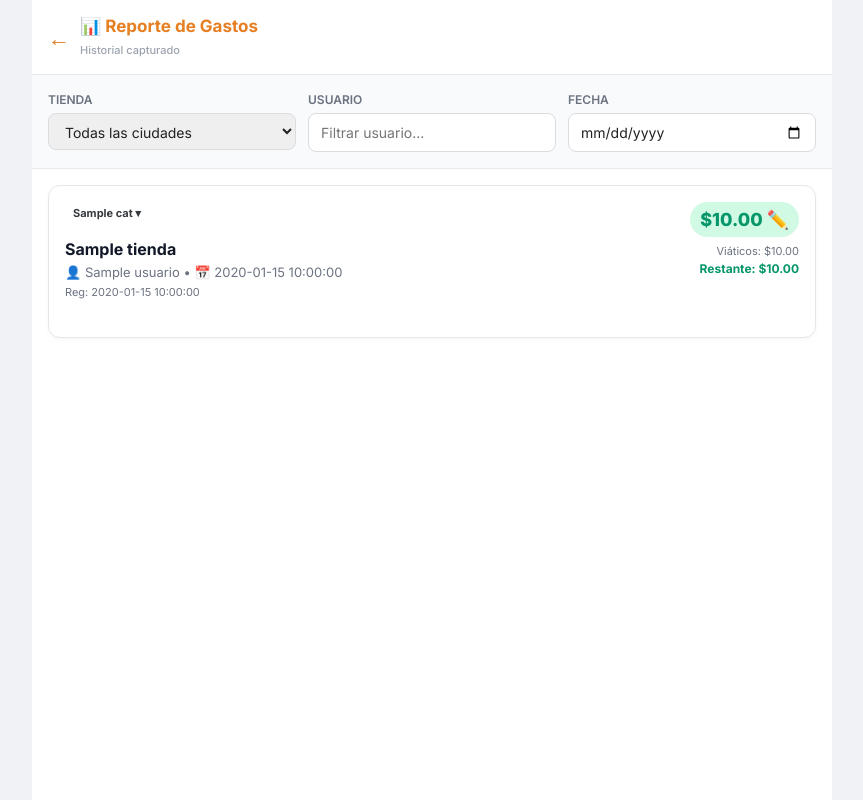
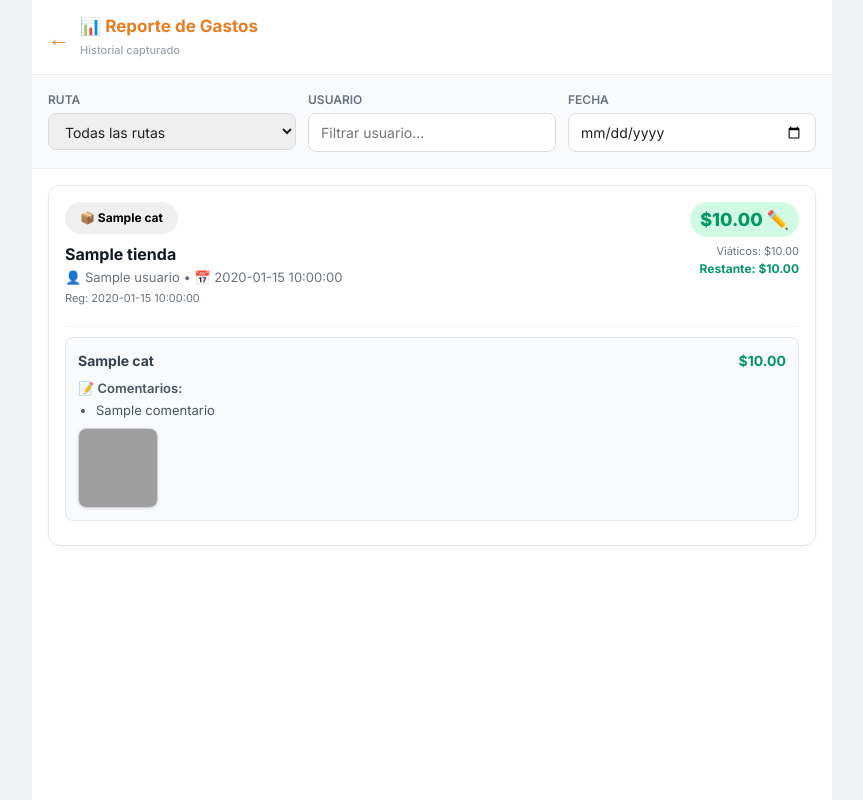
Before and after one commit to 0322203936-cmd/inventario-app, a Flask app: template templates/reporte.html in a window 1280 px wide. Shown: the whole page, without its empty margins (208-1071 px from the left). Run offline with Flask 3, Linux system fonts and the light colour scheme; the template is opened without the code that fills it: most values are stand-ins (such as "Sample title", 1, 10 or a date in 2020); grey boxes are pictures that could not be loaded.

Commit message:
Subiendo ultimas actualizaciones: correccion OCR y edicion individual de categorias en el reporte

```diff
--- a/app.py
+++ b/app.py
@@ -763,7 +763,8 @@ def sync():
 @app.route("/api/foto")
 def api_foto():
     """
-    Redirige a la URL de descarga temporal de Microsoft Graph para una imagen.
+    Descarga la imagen desde SharePoint (server-side) y la devuelve al browser.
+    Evita problemas de CORS/expiración con las URLs pre-autenticadas de Microsoft Graph.
     """
     ruta = request.args.get("path")
     if not ruta:
@@ -775,18 +776,32 @@ def api_foto():
 
     auth_headers = {"Authorization": f"Bearer {token}"}
     try:
-        site_id = _get_site_id(auth_headers)
-        # La ruta viene como "requerimiento vs proyeccion/WALMEX/Gastos/...", quitamos la barra inicial si la hay
+        site_id   = _get_site_id(auth_headers)
         ruta_limpia = ruta.lstrip("/")
-        url = f"https://graph.microsoft.com/v1.0/sites/{site_id}/drive/root:/{ruta_limpia}"
-        r = req_lib.get(url, headers=auth_headers, timeout=15)
-        if r.ok:
-            data = r.json()
-            download_url = data.get("@microsoft.graph.downloadUrl")
-            if download_url:
-                return redirect(download_url)
-        return "Imagen no encontrada", 404
+        meta_url  = f"https://graph.microsoft.com/v1.0/sites/{site_id}/drive/root:/{ruta_limpia}"
+        r = req_lib.get(meta_url, headers=auth_headers, timeout=15)
+        if not r.ok:
+            print(f"[FOTO] Metadata error {r.status_code}: {ruta_limpia}")
+            return "Imagen no encontrada", 404
+
+        download_url = r.json().get("@microsoft.graph.downloadUrl")
+        if not download_url:
+            return "Imagen no encontrada", 404
+
+        # Descargar la imagen en el servidor y enviarla directamente al browser
+        img = req_lib.get(download_url, timeout=30)
+        if not img.ok:
+            print(f"[FOTO] Download error {img.status_code}: {ruta_limpia}")
+            return "Error al descargar imagen", 502
+
+        content_type = img.headers.get("Content-Type", "image/jpeg")
+        resp = make_response(img.content)
+        resp.headers["Content-Type"]  = content_type
+        resp.headers["Cache-Control"] = "public, max-age=3600"
+        return resp
+
     except Exception as e:
+        print(f"[FOTO] Excepcion: {e}")
         return str(e), 500
 
 
@@ -852,7 +867,8 @@ def reporte():
                                     grouped[key]["detalles"][categoria] = {
                                         "monto": monto,
                                         "fotos": fotos_list,
-                                        "comentarios": [comentario_str] if comentario_str else []
+                                        "comentarios": [comentario_str] if comentario_str else [],
+                                        "row_nums": [row_num]
                                     }
                             else:
                                 grouped[key]["monto"] += monto
@@ -867,9 +883,10 @@ def reporte():
 
                                 if categoria:
                                     if categoria not in grouped[key]["detalles"]:
-                                        grouped[key]["detalles"][categoria] = {"monto": 0.0, "fotos": [], "comentarios": []}
+                                        grouped[key]["detalles"][categoria] = {"monto": 0.0, "fotos": [], "comentarios": [], "row_nums": []}
                                     grouped[key]["detalles"][categoria]["monto"] += monto
                                     grouped[key]["detalles"][categoria]["fotos"].extend(fotos_list)
+                                    grouped[key]["detalles"][categoria]["row_nums"].append(row_num)
                                     if comentario_str:
                                         grouped[key]["detalles"][categoria]["comentarios"].append(comentario_str)
 
@@ -887,18 +904,17 @@ def reporte():
 
 @app.route("/api/editar_gasto", methods=["POST"])
 def api_editar_gasto():
-    """Actualiza Monto y Viáticos de un grupo de gastos."""
+    """Actualiza Monto por categoría y Viáticos globales de un grupo de gastos."""
     data = request.json
     pwd = data.get("password")
     if pwd != "cfbc2026":
         return jsonify({"ok": False, "msg": "Contraseña incorrecta."}), 403
 
-    row_nums = data.get("row_nums", [])
-    nuevo_monto = data.get("monto", 0)
+    categorias = data.get("categorias", {})
     nuevo_viatico = data.get("viaticos", 0)
 
-    if not row_nums:
-        return jsonify({"ok": False, "msg": "No hay filas para editar."}), 400
+    if not categorias:
+        return jsonify({"ok": False, "msg": "No hay datos para editar."}), 400
 
     try:
         token = _get_sp_token()
@@ -909,34 +925,108 @@ def api_editar_gasto():
         site_id = _get_site_id(auth_headers)
         base_url = _get_base_url(site_id)
 
-        # Actualizar la primera fila con el monto total y el viático
-        r1 = row_nums[0]
-        # F: Monto, G: Fotos, H: Viaticos. Vamos a actualizar F y H de r1.
-        # Rango F{r1}:H{r1} -> values = [[nuevo_monto, null, nuevo_viatico]]
-        address1 = f"F{r1}:H{r1}"
-        valores1 = [[nuevo_monto, None, nuevo_viatico]] # None para que no toque la foto
+        # Encontrar la primera fila global para guardar los viáticos
+        todas_filas = []
+        for cat_data in categorias.values():
+            todas_filas.extend(cat_data.get("row_nums", []))
 
-        resp1 = req_lib.patch(
-            f"{base_url}/workbook/worksheets/{SP_SHEET_GASTOS}/range(address='{address1}')",
-            headers={**auth_headers, "Content-Type": "application/json"},
-            json={"values": valores1}, timeout=30
-        )
-        if not resp1.ok:
-            return jsonify({"ok": False, "msg": f"Error editando primera fila: {resp1.text}"}), 500
+        if not todas_filas:
+            return jsonify({"ok": False, "msg": "No hay filas para editar."}), 400
 
-        # Si hay más filas en el grupo, poner su monto en 0
-        for rn in row_nums[1:]:
-            addr = f"F{rn}"
-            req_lib.patch(
-                f"{base_url}/workbook/worksheets/{SP_SHEET_GASTOS}/range(address='{addr}')",
+        primera_fila = min(todas_filas)
+
+        # Actualizar viáticos (Columna H) solo si viene en el payload
+        if "viaticos" in data:
+            nuevo_viatico = data["viaticos"]
+            resp_v = req_lib.patch(
+                f"{base_url}/workbook/worksheets/{SP_SHEET_GASTOS}/range(address='H{primera_fila}')",
                 headers={**auth_headers, "Content-Type": "application/json"},
-                json={"values": [[0]]}, timeout=30
+                json={"values": [[nuevo_viatico]]}, timeout=30
             )
+            if not resp_v.ok:
+                return jsonify({"ok": False, "msg": f"Error editando viáticos: {resp_v.text}"}), 500
+
+        # Actualizar los montos por categoría
+        for cat, cat_data in categorias.items():
+            cat_monto = cat_data.get("monto", 0)
+            cat_rows = cat_data.get("row_nums", [])
+
+            if not cat_rows: continue
+            cat_rows.sort()
+            r1 = cat_rows[0]
+
+            # Actualizar monto en F de la primera fila de la categoría
+            resp_m = req_lib.patch(
+                f"{base_url}/workbook/worksheets/{SP_SHEET_GASTOS}/range(address='F{r1}')",
+                headers={**auth_headers, "Content-Type": "application/json"},
+                json={"values": [[cat_monto]]}, timeout=30
+            )
+            if not resp_m.ok:
+                return jsonify({"ok": False, "msg": f"Error editando monto de {cat}: {resp_m.text}"}), 500
+
+            # Poner en 0 las demás filas de esta categoría
+            for rn in cat_rows[1:]:
+                req_lib.patch(
+                    f"{base_url}/workbook/worksheets/{SP_SHEET_GASTOS}/range(address='F{rn}')",
+                    headers={**auth_headers, "Content-Type": "application/json"},
+                    json={"values": [[0]]}, timeout=30
+                )
 
         return jsonify({"ok": True})
     except Exception as e:
         return jsonify({"ok": False, "msg": str(e)}), 500
 
+@app.route("/api/eliminar_foto", methods=["POST"])
+def api_eliminar_foto():
+    """Elimina una foto específica de la base de datos (Excel)."""
+    data = request.json
+    pwd = data.get("password")
+    if pwd != "cfbc2026":
+        return jsonify({"ok": False, "msg": "Contraseña incorrecta."}), 403
+
+    foto_path = data.get("foto_path")
+    if not foto_path:
+        return jsonify({"ok": False, "msg": "No se proporcionó la ruta de la foto."}), 400
+
+    try:
+        token = _get_sp_token()
+        if not token:
+            return jsonify({"ok": False, "msg": "Error de token SP."}), 500
+
+        auth_headers = {"Authorization": f"Bearer {token}"}
+        site_id = _get_site_id(auth_headers)
+        base_url = _get_base_url(site_id)
+
+        # Obtener todas las filas para buscar la foto
+        used_url = f"{base_url}/workbook/worksheets/{SP_SHEET_GASTOS}/usedRange"
+        r = req_lib.get(used_url, headers=auth_headers, timeout=30)
+        if not r.ok:
+            return jsonify({"ok": False, "msg": "Error obteniendo datos."}), 500
+
+        values = r.json().get("values", [])
+        for idx, row in enumerate(values):
+            if len(row) > 6 and row[6]:
+                fotos = [f.strip() for f in str(row[6]).split(",")]
+                if foto_path in fotos:
+                    fotos.remove(foto_path)
+                    new_fotos_str = ",".join(fotos)
+                    row_num = idx + 1
+
+                    # Actualizar celda G{row_num}
+                    resp_p = req_lib.patch(
+                        f"{base_url}/workbook/worksheets/{SP_SHEET_GASTOS}/range(address='G{row_num}')",
+                        headers={**auth_headers, "Content-Type": "application/json"},
+                        json={"values": [[new_fotos_str]]}, timeout=30
+                    )
+                    if resp_p.ok:
+                        return jsonify({"ok": True, "msg": "Foto eliminada correctamente."})
+                    else:
+                        return jsonify({"ok": False, "msg": f"Error al actualizar celda: {resp_p.text}"}), 500
+
+        return jsonify({"ok": False, "msg": "Foto no encontrada en los registros."}), 404
+
+    except Exception as e:
+        return jsonify({"ok": False, "msg": str(e)}), 500
 
 if __name__ == "__main__":
     app.run(host="0.0.0.0", port=int(os.environ.get("PORT", 5000)))
--- a/templates/reporte.html
+++ b/templates/reporte.html
@@ -163,11 +163,12 @@
         .foto-thumb {
             width: 80px;
             height: 80px;
+            object-fit: cover;
             border-radius: 8px;
-            object-fit: cover;
-            border: 1px solid #e5e7eb;
             cursor: pointer;
             box-shadow: 0 1px 3px rgba(0,0,0,0.1);
+            transition: transform 0.2s;
+            border: 1px solid #d1d5db;
         }
 
         /* ── Modal ampliación foto ── */
@@ -199,6 +200,28 @@
             padding: 40px 20px;
             color: #6b7280;
         }
+
+        /* ── Botones de categoría (reemplazan las flechitas) ── */
+        .cat-det-btn {
+            display: inline-flex;
+            align-items: center;
+            gap: 5px;
+            padding: 6px 14px;
+            border-radius: 20px;
+            font-size: 12px;
+            font-weight: 700;
+            cursor: pointer;
+            border: 1.5px solid transparent;
+            transition: opacity 0.15s, transform 0.1s;
+            font-family: inherit;
+        }
+        .cat-det-btn:active { opacity: 0.7; transform: scale(0.97); }
+        .cat-det-btn.casetas { background: #eff6ff; color: #1d4ed8; border-color: #bfdbfe; }
+        .cat-det-btn.comida  { background: #fffbeb; color: #b45309; border-color: #fde68a; }
+        .cat-det-btn.otros   { background: #f9fafb; color: #374151; border-color: #e5e7eb; }
+        .cat-det-btn.open.casetas { background: #1d4ed8; color: #fff; }
+        .cat-det-btn.open.comida  { background: #b45309; color: #fff; }
+        .cat-det-btn.open.otros   { background: #374151; color: #fff; }
     </style>
 </head>
 <body>
@@ -216,12 +239,13 @@
     <!-- Filtros -->
     <div class="filters">
         <div class="filter-group">
-            <span class="filter-label">Tienda</span>
+            <span class="filter-label">Ruta</span>
             <select class="filter-input" id="filtroTienda" onchange="filtrarGastos()">
-                <option value="ALL">Todas las ciudades</option>
-                <option value="Tijuana">Tijuana</option>
-                <option value="Mexicali">Mexicali</option>
-                <option value="Ensenada">Ensenada</option>
+                <option value="ALL">Todas las rutas</option>
+                <option value="MXL">MXL</option>
+                <option value="Ruta 2000">Ruta 2000</option>
+                <option value="Rutas Playas">Rutas Playas</option>
+                <option value="ENS">ENS</option>
             </select>
         </div>
         <div class="filter-group">
@@ -243,50 +267,71 @@
         </div>
         {% else %}
             {% for g in gastos %}
+            {% set card_idx = loop.index0 %}
+            {% set card_num = loop.index %}
+            {% set viaticos = g.viaticos if g.viaticos is not none else (1100 if g.tienda == 'MXL' else 700) %}
             <div class="gasto-card" data-tienda="{{ g.tienda }}" data-usuario="{{ g.usuario.lower() }}" data-fecha="{{ g.fecha }}">
                 <div class="gasto-header">
                     <div>
-                        <div style="display: flex; gap: 4px; margin-bottom: 6px; flex-wrap: wrap;">
-                        {% for cat in g.categoria %}
-                            <div class="cat-badge {{ cat.lower() }}" style="cursor: pointer; opacity: 0.9;" onclick="toggleCategoria('{{ loop.index0 }}', '{{ cat }}')" title="Ver detalles de {{ cat }}">{{ cat }} ▾</div>
+                        <!-- Botones por categoría -->
+                        <div style="display: flex; gap: 6px; margin-bottom: 8px; flex-wrap: wrap;">
+                        {% for cat, det in g.detalles.items() %}
+                            <button class="cat-det-btn {{ cat.lower() }}" id="btn-{{ card_idx }}-{{ cat }}" onclick="switchCategoria('{{ card_idx }}', '{{ cat }}')">
+                                {% if cat == 'CASETAS' %}🛣️{% elif cat == 'COMIDA' %}🍽️{% else %}📦{% endif %}
+                                {{ cat }}
+                            </button>
                         {% endfor %}
                         </div>
                         <div class="gasto-title">{{ g.tienda }}</div>
                         <div class="gasto-subtitle">👤 {{ g.usuario }} • 📅 {{ g.fecha }}</div>
                         <div class="gasto-subtitle" style="font-size: 11px; margin-top:2px;">Reg: {{ g.fecha_reg }}</div>
                     </div>
-                    <div style="text-align: right;" id="display-view-{{ loop.index }}">
-                        <div class="gasto-monto" style="cursor: pointer;" onclick="toggleEdit('{{ loop.index }}')">${{ "{:,.2f}".format(g.monto|float) }} ✏️</div>
-                        {% set viaticos = g.viaticos if g.viaticos is not none else (1100 if g.tienda == 'Mexicali' else (700 if g.tienda == 'Tijuana' else 0)) %}
+                    <div style="text-align: right;" id="display-view-{{ card_num }}">
+                        <div class="gasto-monto" style="cursor: pointer;" onclick="toggleEdit('{{ card_num }}')">${{ "{:,.2f}".format(g.monto|float) }} ✏️</div>
                         {% if viaticos > 0 or g.viaticos is not none %}
                             {% set restante = viaticos - g.monto|float %}
-                            <div style="font-size: 11px; color: #6b7280; margin-top: 6px; cursor: pointer;" onclick="toggleEdit('{{ loop.index }}')">Viáticos: ${{ "{:,.2f}".format(viaticos) }}</div>
+                            <div style="font-size: 11px; color: #6b7280; margin-top: 6px; cursor: pointer;" onclick="toggleEdit('{{ card_num }}')">Viáticos: ${{ "{:,.2f}".format(viaticos) }}</div>
                             <div style="font-size: 12px; font-weight: 700; color: {{ '#059669' if restante >= 0 else '#dc2626' }};">
                                 Restante: ${{ "{:,.2f}".format(restante) }}
                             </div>
                         {% endif %}
                     </div>
 
-                    <div style="text-align: right; display: none;" id="edit-view-{{ loop.index }}">
-                        <input type="number" step="0.01" id="edit-monto-{{ loop.index }}" value="{{ g.monto|float }}" class="filter-input" style="width: 100px; text-align: right; margin-bottom: 4px;" placeholder="Monto">
-                        <br>
-                        <input type="number" step="0.01" id="edit-viatico-{{ loop.index }}" value="{{ viaticos }}" class="filter-input" style="width: 100px; text-align: right; margin-bottom: 4px;" placeholder="Viáticos">
-                        <br>
-                        <button class="btn btn-primary" style="padding: 4px 10px; font-size: 12px;" onclick="guardarEdicion('{{ loop.index }}', {{ g.row_nums | tojson }})">Guardar</button>
-                        <button class="btn btn-secondary" style="padding: 4px 10px; font-size: 12px; background: #9ca3af;" onclick="toggleEdit('{{ loop.index }}')">Cancelar</button>
+                    <div style="text-align: right; display: none; background: #f9fafb; border: 1px solid #d1d5db; padding: 12px; border-radius: 8px; margin-top: 8px;" id="edit-view-{{ card_num }}">
+                        <div style="font-size: 13px; font-weight: 700; margin-bottom: 8px; text-align: left; color: #374151;">Editar Montos:</div>
+
+                        <div id="edit-categorias-{{ card_num }}">
+                        {% for cat, det in g.detalles.items() %}
+                            <div style="display: flex; justify-content: space-between; align-items: center; margin-bottom: 6px;" class="edit-cat-row" data-cat="{{ cat }}" data-rows='{{ det.row_nums | tojson }}'>
+                                <span style="font-size: 12px; font-weight: 600; color: #4b5563;">{{ cat }}:</span>
+                                <input type="number" step="0.01" value="{{ det.monto|float }}" class="filter-input edit-cat-monto" style="width: 100px; text-align: right; padding: 4px;">
+                            </div>
+                        {% endfor %}
+                        </div>
+
+                        <div style="border-top: 1px solid #e5e7eb; margin: 8px 0;"></div>
+
+                        <div style="display: flex; justify-content: space-between; align-items: center; margin-bottom: 12px;">
+                            <span style="font-size: 12px; font-weight: 700; color: #1f2937;">Viáticos globales:</span>
+                            <input type="number" step="0.01" id="edit-viatico-{{ card_num }}" value="{{ viaticos }}" class="filter-input" style="width: 100px; text-align: right; padding: 4px;" placeholder="Viáticos">
+                        </div>
+
+                        <div style="display: flex; justify-content: flex-end; gap: 8px;">
+                            <button class="btn btn-secondary" style="padding: 4px 10px; font-size: 12px; background: #9ca3af;" onclick="toggleEdit('{{ card_num }}')">Cancelar</button>
+                            <button class="btn btn-primary" style="padding: 4px 10px; font-size: 12px;" onclick="guardarEdicion('{{ card_num }}')">Guardar</button>
+                        </div>
                     </div>
                 </div>
 
                 {% if g.detalles %}
-                <div id="detalles-{{ loop.index0 }}" style="margin-top: 8px;">
-                    {% set outer_index = loop.index0 %}
+                <!-- Paneles de detalle -->
+                <div style="margin-top: 8px; padding-top: 10px; border-top: 1px solid #f3f4f6;">
                     {% for cat, det in g.detalles.items() %}
-                    <div id="cat-detail-{{ outer_index }}-{{ cat }}" style="display: none; padding: 12px; background: #f9fafb; border-radius: 8px; border: 1px solid #e5e7eb; margin-bottom: 8px;">
+                    <div id="cat-detail-{{ card_idx }}-{{ cat }}" style="display: block; padding: 12px; background: #f9fafb; border-radius: 8px; border: 1px solid #e5e7eb; margin-bottom: 8px;">
                         <div style="display: flex; justify-content: space-between; align-items: center; margin-bottom: 8px;">
                             <span style="font-weight: 700; font-size: 14px; color: #374151;">{{ cat }}</span>
                             <span style="font-weight: 700; font-size: 14px; color: #059669;">${{ "{:,.2f}".format(det.monto) }}</span>
                         </div>
-
                         {% if det.comentarios %}
                         <div style="font-size: 13px; color: #4b5563; margin-bottom: 8px;">
                             <div style="font-weight: 600; margin-bottom: 2px;">📝 Comentarios:</div>
@@ -297,11 +342,10 @@
                             </ul>
                         </div>
                         {% endif %}
-
                         {% if det.fotos %}
                         <div class="fotos-grid">
                             {% for f in det.fotos %}
-                            <img src="/api/foto?path={{ f }}" class="foto-thumb" onclick="abrirModal(this.src)" loading="lazy" alt="Ticket">
+                            <img src="/api/foto?path={{ f }}" class="foto-thumb" onclick="abrirModal(this.src)" loading="lazy" alt="Ticket" onerror="this.style.display='none'">
                             {% endfor %}
                         </div>
                         {% endif %}
@@ -416,15 +460,27 @@
         }
     }
 
-    function toggleCategoria(cardIdx, cat) {
-        const divId = 'cat-detail-' + cardIdx + '-' + cat;
-        const el = document.getElementById(divId);
-        if (el) {
-            el.style.display = el.style.display === 'none' ? 'block' : 'none';
+    function switchCategoria(cardIdx, cat) {
+        // Todos los paneles y botones de esta tarjeta
+        const allPanels = document.querySelectorAll('[id^="cat-detail-' + cardIdx + '-"]');
+        const allBtns   = document.querySelectorAll('[id^="btn-' + cardIdx + '-"]');
+        const activeBtn = document.getElementById('btn-' + cardIdx + '-' + cat);
+        const isActive  = activeBtn && activeBtn.classList.contains('open');
+
+        if (isActive) {
+            // Ya estaba activo: volver a mostrar TODAS las categorias
+            allPanels.forEach(p => p.style.display = 'block');
+            allBtns.forEach(b => b.classList.remove('open'));
+        } else {
+            // Mostrar SOLO la categoria seleccionada
+            allPanels.forEach(p => p.style.display = 'none');
+            allBtns.forEach(b => b.classList.remove('open'));
+            const panel = document.getElementById('cat-detail-' + cardIdx + '-' + cat);
+            if (panel) panel.style.display = 'block';
         }
     }
 
-    async function guardarEdicion(index, rowNums) {
+    async function guardarEdicion(index) {
         const password = prompt("Ingrese la contraseña para editar:");
         if (!password) return; // cancelado o vacío
 
@@ -433,9 +489,21 @@
         btn.innerText = "Guardando...";
         btn.disabled = true;
 
-        const montoStr = document.getElementById('edit-monto-' + index).value;
+        // Recolectar datos por categoría
+        const categoriasData = {};
+        const container = document.getElementById('edit-categorias-' + index);
+        const rows = container.querySelectorAll('.edit-cat-row');
+        rows.forEach(row => {
+            const cat = row.getAttribute('data-cat');
+            const rowNums = JSON.parse(row.getAttribute('data-rows'));
+            const monto = parseFloat(row.querySelector('.edit-cat-monto').value) || 0;
+            categoriasData[cat] = {
+                monto: monto,
+                row_nums: rowNums
+            };
+        });
+
         const viaticoStr = document.getElementById('edit-viatico-' + index).value;
-        const monto = parseFloat(montoStr) || 0;
         const viaticos = parseFloat(viaticoStr) || 0;
 
         try {
@@ -444,8 +512,7 @@
                 headers: {'Content-Type': 'application/json'},
                 body: JSON.stringify({
                     password: password,
-                    row_nums: rowNums,
-                    monto: monto,
+                    categorias: categoriasData,
                     viaticos: viaticos
                 })
             });
```
Also changed, not shown: templates/gastos.html (+30 -20 lines), 1 other file.
